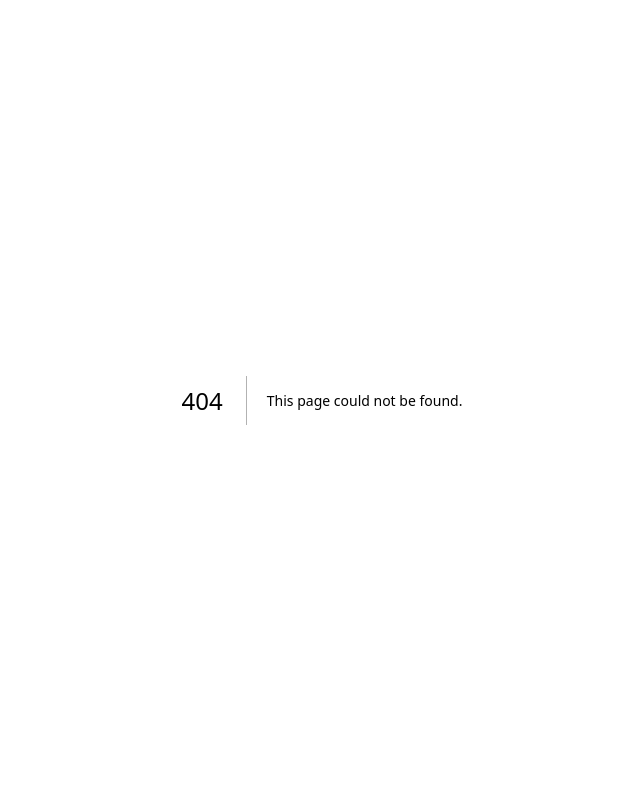
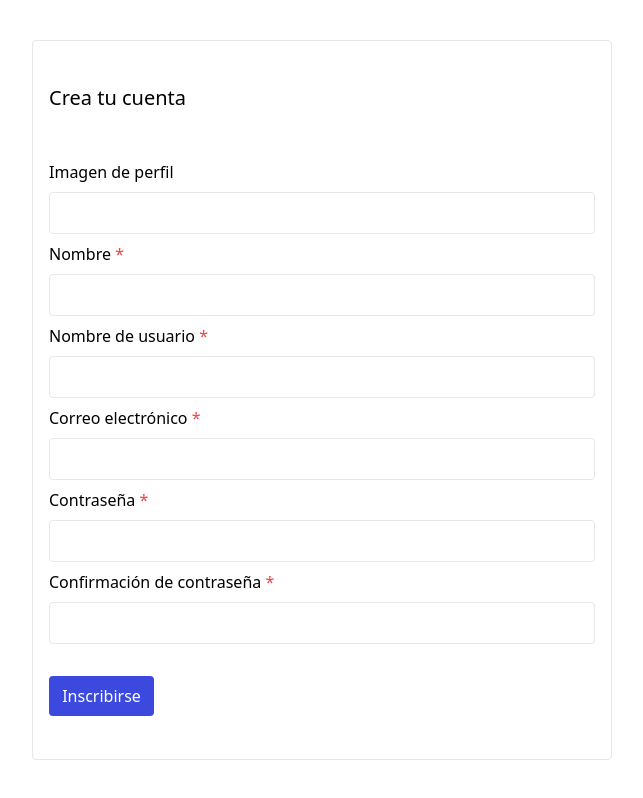
Before and after one commit to Yairgg95/devto-next, a Next.js app: page /new-user/register-user in a window 1280 px wide. Before the commit this address had no page. Shown: the whole page, without its empty margins (318-961 px from the left). Built offline with nearby package versions, Linux system fonts and the light colour scheme.

Commit message:
[FEAT]Register-user page html and logic

```diff
--- /dev/null
+++ b/lib/api.js
@@ -0,0 +1,23 @@
+const API_URL="https://desafioapi-awef.onrender.com"
+
+export async function registerUser({ profilePic, name, userName, email, password }) {
+    const res = await fetch(`${API_URL}/user`, {
+        method: "POST",
+        headers: {
+            "Content-Type": "application/json",
+        },
+        body: JSON.stringify({
+            profilePic,
+            name,
+            userName,
+            email,
+            password,
+        })
+    });
+
+    if (!res.ok) {
+        throw new Error('Error al registrar el usuario');
+    }
+
+    return res.json();
+}
--- a/pages/_document.js
+++ b/pages/_document.js
@@ -4,7 +4,7 @@ export default function Document() {
   return (
     <Html lang="en">
       <Head />
-      <body>
+      <body className="bg-[#FFFFFF]">
         <Main />
         <NextScript />
       </body>
--- a/pages/api/hello.js
+++ /dev/null
@@ -1,5 +0,0 @@
-// Next.js API route support: https://nextjs.org/docs/api-routes/introduction
-
-export default function handler(req, res) {
-  res.status(200).json({ name: "John Doe" });
-}
--- /dev/null
+++ b/pages/new-user/index.jsx
@@ -0,0 +1,9 @@
+
+
+export default function Register() {
+    return (
+        <main>
+
+        </main>
+    )
+}
--- /dev/null
+++ b/pages/new-user/register-user.jsx
@@ -0,0 +1,96 @@
+import { useState } from "react";
+import { useForm } from "react-hook-form"
+import { registerUser } from "@/lib/api"
+import { useRouter } from "next/router";
+
+
+export default function RegisterUser() {
+    const {
+        handleSubmit,
+        register,
+        formState : { errors },
+        setError,
+    } = useForm();
+
+    const router = useRouter()
+
+    async function onSubmit(data) {
+        const { profilePic ,name, userName, email, password, confirmPassword } = data;
+
+        if (password !== confirmPassword) {
+            setError("confirmPassword", {
+                type: "manual",
+                message: "Las contraseñas no coinciden",
+            });
+            return;
+        }
+        try {
+            await registerUser({ profilePic, name, userName, email, password});
+            router.push("/login")
+        } catch (error) {
+            console.error('[register user error]',error)
+        }
+    }
+
+    return (
+        <main className="flex justify-center p-1 w-full min-h-dvh">
+            <div className="border rounded flex flex-col justify-center w-full p-4 max-w-[580px] md:min-w-[580px] mt-9 mb-9">
+                <h2 className="text-xl mb-12">Crea tu cuenta</h2>
+                <form onSubmit={handleSubmit(onSubmit)}>
+                    <p className="mb-2">Imagen de perfil</p>
+                    <input
+                        className="border rounded w-full p-2 mb-2"
+                        type="text"
+                        {...register("profilePic")}
+                    />
+                    <p className="mb-2">Nombre <span className="text-red-500">*</span></p>
+                    <input
+                        className="border rounded w-full p-2 mb-2"
+                        type="text"
+                        {...register("name", {
+                            required: { value: true, message: "El nombre es requerido" }
+                        })}
+                    />
+                    <p className="mb-2">Nombre de usuario <span className="text-red-500">*</span></p>
+                    <input
+                        className="border rounded w-full p-2 mb-2"
+                        type="text"
+                        {...register("userName", {
+                            required: { value: true, message: "El nombre de usuario es requerido" }
+                        })}
+                    />
+                    <p className="mb-2">Correo electrónico <span className="text-red-500">*</span></p>
+                    <input
+                        className="border rounded w-full p-2 mb-2"
+                        type="text"
+                        {...register("email", {
+                            required: { value: true, message: "El correo electrónico es requerido" }
+                        })}
+                    />
+                    <p className="mb-2">Contraseña <span className="text-red-500">*</span></p>
+                    <input
+                        className="border rounded w-full p-2 mb-2"
+                        type="password"
+                        {...register("password", {
+                            required: { value: true, message: "La contraseña es requerida" }
+                        })}
+                    />
+                    <p className="mb-2">Confirmación de contraseña <span className="text-red-500">*</span></p>
+                    <input
+                        className="border rounded w-full p-2 mb-8"
+                        type="password"
+                        {...register("confirmPassword", {
+                            required: { value: true, message: "La confirmación de la contraseña es requerida" }
+                        })}
+                    />
+                    <button
+                        className="bg-[#3B49DF] text-white hover:bg-[#2F3AB2] w-[105px] p-2 rounded"
+                        type="submit"
+                    >
+                        Inscribirse
+                    </button>
+                </form>
+            </div>
+        </main>
+    )
+}
--- a/styles/globals.css
+++ b/styles/globals.css
@@ -1,33 +1,3 @@
 @tailwind base;
 @tailwind components;
 @tailwind utilities;
-
-:root {
-  --foreground-rgb: 0, 0, 0;
-  --background-start-rgb: 214, 219, 220;
-  --background-end-rgb: 255, 255, 255;
-}
-
-@media (prefers-color-scheme: dark) {
-  :root {
-    --foreground-rgb: 255, 255, 255;
-    --background-start-rgb: 0, 0, 0;
-    --background-end-rgb: 0, 0, 0;
-  }
-}
-
-body {
-  color: rgb(var(--foreground-rgb));
-  background: linear-gradient(
-      to bottom,
-      transparent,
-      rgb(var(--background-end-rgb))
-    )
-    rgb(var(--background-start-rgb));
-}
-
-@layer utilities {
-  .text-balance {
-    text-wrap: balance;
-  }
-}
```
Also changed, not shown: package.json (+5 -4 lines), pages/index.jsx (renamed from pages/index.js), pages/login.jsx (added), 1 other file (tests, documents, lock files or other folders).
